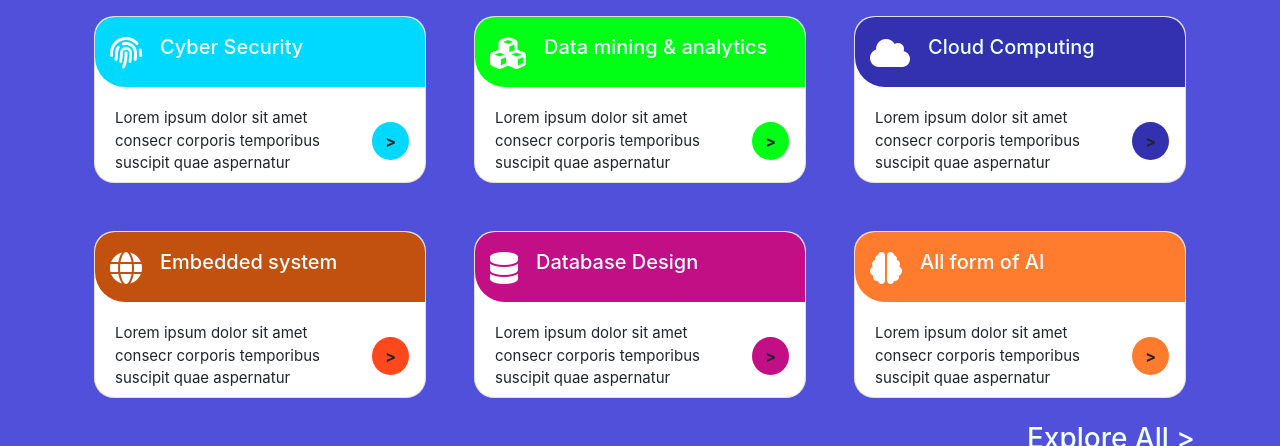
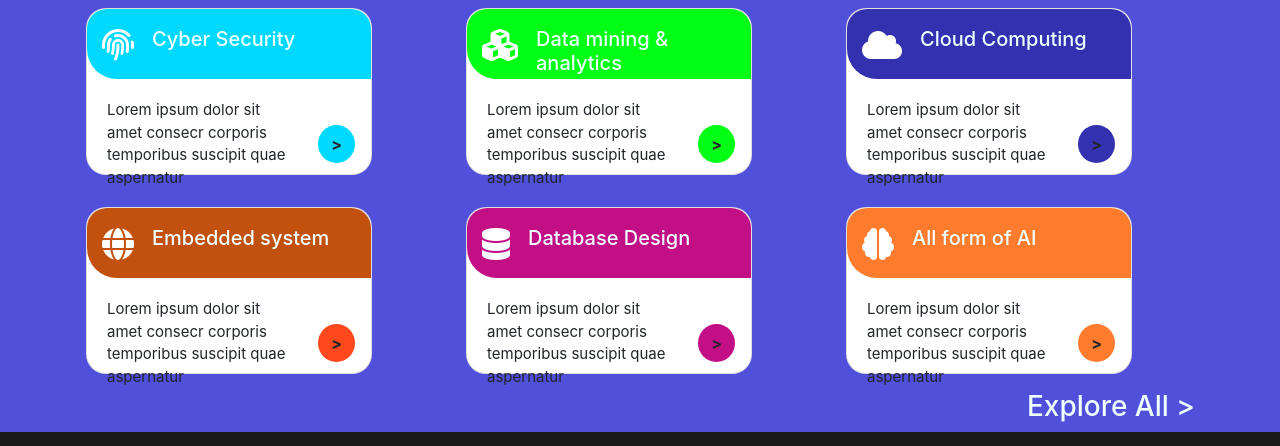
Before and after one commit to pandeyom331/techsnap2, a plain HTML site: page index.html in a window 1280 px wide. Shown: the part 127-573 px from the top of the page. Drawn offline with nearby package versions, Linux system fonts and the light colour scheme.

Commit message:
Update index.html

```diff
--- a/index.html
+++ b/index.html
@@ -66,6 +66,7 @@
 
         .card{
             height: 167px;
+            width: 286px;
         }
 
 
@@ -356,7 +357,7 @@
             </div>
 
             <div class="row">
-                <div class="col-12 col-md-4  p-4">
+                <div class="col-12 col-md-4  p-3">
                     <div class="card" >
                         <div class="top" style="background-color: rgb(0, 217, 255)">
                             <div class="card-img-top">
@@ -380,7 +381,7 @@
                 </div>
 
 
-                <div class="col-12 col-md-4  p-4">
+                <div class="col-12 col-md-4  p-3">
                     <div class="card" >
                         <div class="top" style="background-color: rgb(0, 255, 21)">
                             <div class="card-img-top">
@@ -408,7 +409,7 @@
                     <img src="./rec.svg" alt="" class="real3" style="width: 80%;">
                 </div>
 
-                <div class="col-12 col-md-4  p-4">
+                <div class="col-12 col-md-4  p-3">
                     <div class="card" >
                         <div class="top" style="background-color: rgb(51, 49, 175)">
                             <div class="card-img-top">
@@ -432,7 +433,7 @@
                     </div>
                 </div>
 
-                <div class="col-12 col-md-4  p-4">
+                <div class="col-12 col-md-4  p-3">
                     <div class="card" >
                         <div class="top" style="background-color: rgb(194, 81, 15)">
                             <div class="card-img-top">
@@ -456,7 +457,7 @@
                     </div>
                 </div>
 
-                <div class="col-12 col-md-4  p-4">
+                <div class="col-12 col-md-4  p-3">
                     <div class="card" >
                         <div class="top" style="background-color: rgb(194, 15, 134)">
                             <div class="card-img-top">
@@ -480,7 +481,7 @@
                     </div>
                 </div>
 
-                <div class="col-12 col-md-4  p-4">
+                <div class="col-12 col-md-4  p-3">
                     <div class="card" >
                         <div class="top" style="background-color: rgb(255, 124, 47)">
                             <div class="card-img-top">
```
